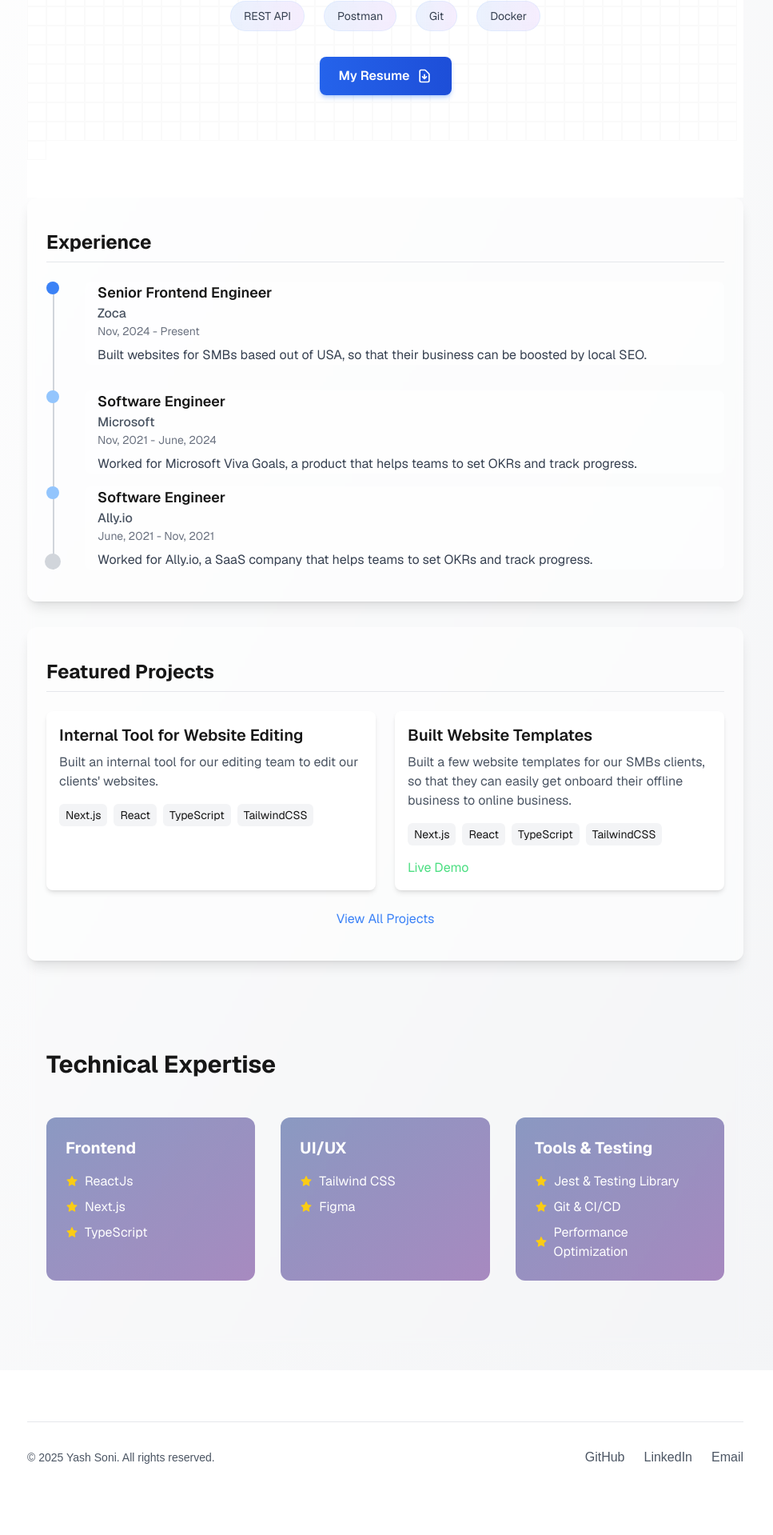
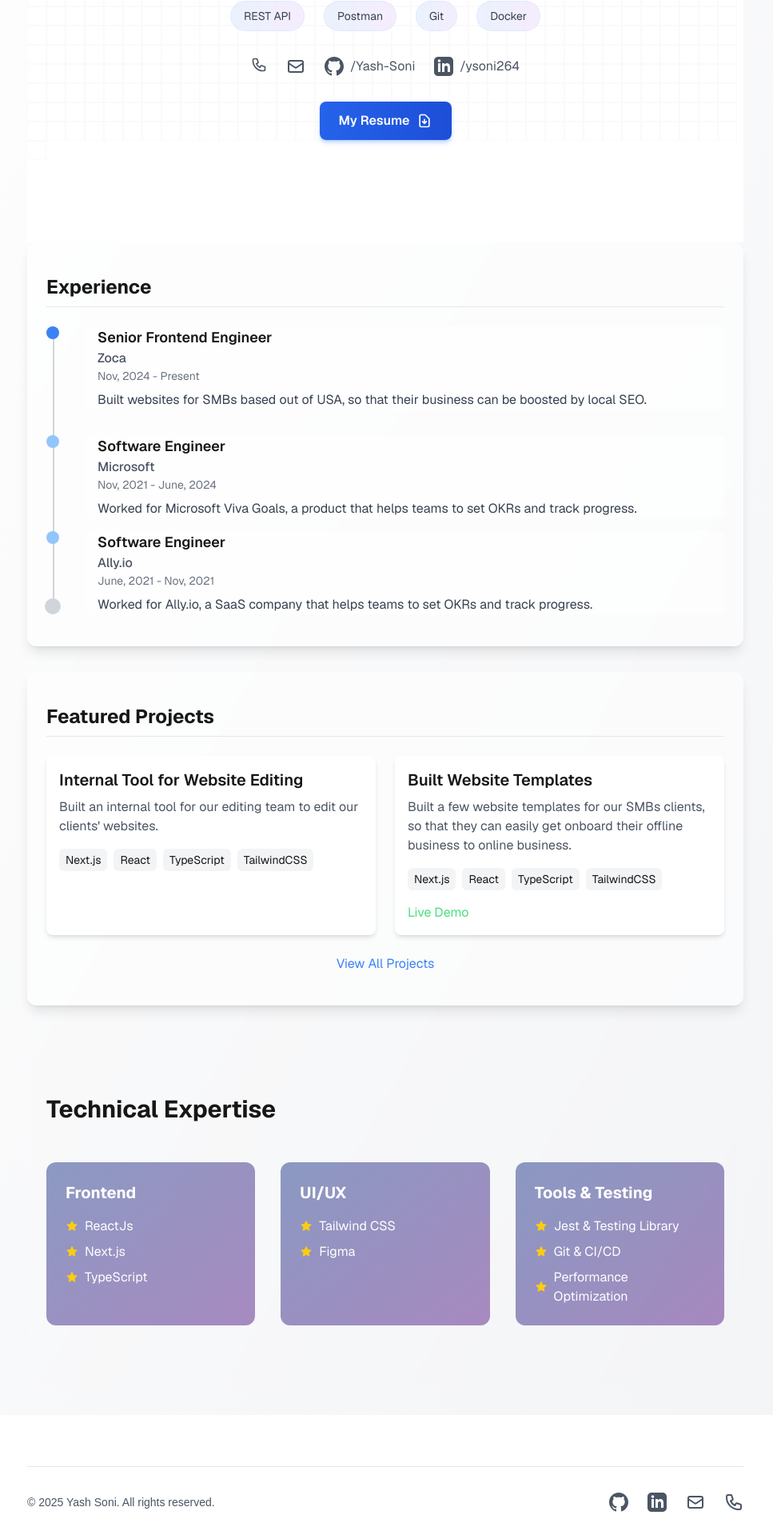
Before and after one commit to Yash-Soni/my-portfolio, a Next.js app: page / in a window 1280 px wide. Shown: the part 504-2423 px from the top of the page at 80% size, without its empty margins (158-1125 px from the left). Before the commit the page ends 2370 px from the top, so only its background shows below. Built offline with nearby package versions, Linux system fonts and the light colour scheme.

Commit message:
added contact info in the portfolio

```diff
--- a/src/app/components/Footer.tsx
+++ b/src/app/components/Footer.tsx
@@ -12,7 +12,15 @@
             rel="noopener noreferrer"
             className="text-gray-600 dark:text-gray-400 hover:text-gray-900 dark:hover:text-gray-100 transition-colors"
           >
-            GitHub
+            <svg
+              xmlns="http://www.w3.org/2000/svg"
+              className="h-6 w-6"
+              fill="currentColor"
+              viewBox="0 0 24 24"
+            >
+              <path d="M12 0c-6.626 0-12 5.373-12 12 0 5.302 3.438 9.8 8.207 11.387.599.111.793-.261.793-.577v-2.234c-3.338.726-4.033-1.416-4.033-1.416-.546-1.387-1.333-1.756-1.333-1.756-1.089-.745.083-.729.083-.729 1.205.084 1.839 1.237 1.839 1.237 1.07 1.834 2.807 1.304 3.492.997.107-.775.418-1.305.762-1.604-2.665-.305-5.467-1.334-5.467-5.931 0-1.311.469-2.381 1.236-3.221-.124-.303-.535-1.524.117-3.176 0 0 1.008-.322 3.301 1.23.957-.266 1.983-.399 3.003-.404 1.02.005 2.047.138 3.006.404 2.291-1.552 3.297-1.23 3.297-1.23.653 1.653.242 2.874.118 3.176.77.84 1.235 1.911 1.235 3.221 0 4.609-2.807 5.624-5.479 5.921.43.372.823 1.102.823 2.222v3.293c0 .319.192.694.801.576 4.765-1.589 8.199-6.086 8.199-11.386 0-6.627-5.373-12-12-12z"/>
+            </svg>
+            {/* <span>/Yash-Soni</span> */}
           </a>
           <a
             href="https://linkedin.com/in/ysoni264"
@@ -20,13 +28,54 @@
             rel="noopener noreferrer"
             className="text-gray-600 dark:text-gray-400 hover:text-gray-900 dark:hover:text-gray-100 transition-colors"
           >
-            LinkedIn
+            <svg
+              xmlns="http://www.w3.org/2000/svg"
+              className="h-6 w-6"
+              fill="currentColor"
+              viewBox="0 0 24 24"
+            >
+              <path d="M19 0h-14c-2.761 0-5 2.239-5 5v14c0 2.761 2.239 5 5 5h14c2.762 0 5-2.239 5-5v-14c0-2.761-2.238-5-5-5zm-11 19h-3v-11h3v11zm-1.5-12.268c-.966 0-1.75-.79-1.75-1.764s.784-1.764 1.75-1.764 1.75.79 1.75 1.764-.783 1.764-1.75 1.764zm13.5 12.268h-3v-5.604c0-3.368-4-3.113-4 0v5.604h-3v-11h3v1.765c1.396-2.586 7-2.777 7 2.476v6.759z"/>
+            </svg>
+            {/* <span>/ysoni264</span> */}
           </a>
           <a
             href="mailto:yashjpsoni264@gmail.com"
             className="text-gray-600 dark:text-gray-400 hover:text-gray-900 dark:hover:text-gray-100 transition-colors"
+            aria-label="Email"
           >
-            Email
+            <svg
+              xmlns="http://www.w3.org/2000/svg"
+              className="h-6 w-6"
+              fill="none"
+              viewBox="0 0 24 24"
+              stroke="currentColor"
+            >
+              <path
+                strokeLinecap="round"
+                strokeLinejoin="round"
+                strokeWidth={2}
+                d="M3 8l7.89 5.26a2 2 0 002.22 0L21 8M5 19h14a2 2 0 002-2V7a2 2 0 00-2-2H5a2 2 0 00-2 2v10a2 2 0 002 2z"
+              />
+            </svg>
+          </a>
+          <a
+            href="tel:+919752128038"
+            className="text-gray-600 dark:text-gray-400 hover:text-gray-900 dark:hover:text-gray-100 transition-colors"
+          >
+            <svg
+              xmlns="http://www.w3.org/2000/svg"
+              className="h-6 w-6"
+              fill="none"
+              viewBox="0 0 24 24"
+              stroke="currentColor"
+            >
+              <path
+                strokeLinecap="round"
+                strokeLinejoin="round"
+                strokeWidth={2}
+                d="M3 5a2 2 0 012-2h3.28a1 1 0 01.948.684l1.498 4.493a1 1 0 01-.502 1.21l-2.257 1.13a11.042 11.042 0 005.516 5.516l1.13-2.257a1 1 0 011.21-.502l4.493 1.498a1 1 0 01.684.949V19a2 2 0 01-2 2h-1C9.716 21 3 14.284 3 6"
+              />
+            </svg>
           </a>
         </div>
       </div>
--- a/src/app/components/Header.tsx
+++ b/src/app/components/Header.tsx
@@ -143,6 +143,84 @@
           </div>
         </div>
 
+        {/* Contact section */}
+        <div className="flex justify-center space-x-6">
+          <a
+            href="tel:+919752128038"
+            className="text-gray-600 dark:text-gray-400 hover:text-gray-900 dark:hover:text-gray-100 transition-colors"
+          >
+            <svg
+              xmlns="http://www.w3.org/2000/svg"
+              className="h-5 w-5"
+              fill="none"
+              viewBox="0 0 24 24"
+              stroke="currentColor"
+            >
+              <path
+                strokeLinecap="round"
+                strokeLinejoin="round"
+                strokeWidth={2}
+                d="M3 5a2 2 0 012-2h3.28a1 1 0 01.948.684l1.498 4.493a1 1 0 01-.502 1.21l-2.257 1.13a11.042 11.042 0 005.516 5.516l1.13-2.257a1 1 0 011.21-.502l4.493 1.498a1 1 0 01.684.949V19a2 2 0 01-2 2h-1C9.716 21 3 14.284 3 6"
+              />
+            </svg>
+          </a>
+          <a
+            href="mailto:yashjpsoni264@gmail.com"
+            className="flex items-center gap-2 text-gray-600 dark:text-gray-400 hover:text-blue-600 dark:hover:text-blue-400 transition-colors"
+            aria-label="Email"
+          >
+            <svg
+              xmlns="http://www.w3.org/2000/svg"
+              className="h-6 w-6"
+              fill="none"
+              viewBox="0 0 24 24"
+              stroke="currentColor"
+            >
+              <path
+                strokeLinecap="round"
+                strokeLinejoin="round"
+                strokeWidth={2}
+                d="M3 8l7.89 5.26a2 2 0 002.22 0L21 8M5 19h14a2 2 0 002-2V7a2 2 0 00-2-2H5a2 2 0 00-2 2v10a2 2 0 002 2z"
+              />
+            </svg>
+            {/* <span>yashjpsoni264@gmail.com</span> */}
+          </a>
+          <a
+            href="https://github.com/Yash-Soni"
+            target="_blank"
+            rel="noopener noreferrer"
+            className="flex items-center gap-2 text-gray-600 dark:text-gray-400 hover:text-blue-600 dark:hover:text-blue-400 transition-colors"
+            aria-label="GitHub"
+          >
+            <svg
+              xmlns="http://www.w3.org/2000/svg"
+              className="h-6 w-6"
+              fill="currentColor"
+              viewBox="0 0 24 24"
+            >
+              <path d="M12 0c-6.626 0-12 5.373-12 12 0 5.302 3.438 9.8 8.207 11.387.599.111.793-.261.793-.577v-2.234c-3.338.726-4.033-1.416-4.033-1.416-.546-1.387-1.333-1.756-1.333-1.756-1.089-.745.083-.729.083-.729 1.205.084 1.839 1.237 1.839 1.237 1.07 1.834 2.807 1.304 3.492.997.107-.775.418-1.305.762-1.604-2.665-.305-5.467-1.334-5.467-5.931 0-1.311.469-2.381 1.236-3.221-.124-.303-.535-1.524.117-3.176 0 0 1.008-.322 3.301 1.23.957-.266 1.983-.399 3.003-.404 1.02.005 2.047.138 3.006.404 2.291-1.552 3.297-1.23 3.297-1.23.653 1.653.242 2.874.118 3.176.77.84 1.235 1.911 1.235 3.221 0 4.609-2.807 5.624-5.479 5.921.43.372.823 1.102.823 2.222v3.293c0 .319.192.694.801.576 4.765-1.589 8.199-6.086 8.199-11.386 0-6.627-5.373-12-12-12z"/>
+            </svg>
+            <span>/Yash-Soni</span>
+          </a>
+          <a
+            href="https://linkedin.com/in/ysoni264"
+            target="_blank"
+            rel="noopener noreferrer"
+            className="flex items-center gap-2 text-gray-600 dark:text-gray-400 hover:text-blue-600 dark:hover:text-blue-400 transition-colors"
+            aria-label="LinkedIn"
+          >
+            <svg
+              xmlns="http://www.w3.org/2000/svg"
+              className="h-6 w-6"
+              fill="currentColor"
+              viewBox="0 0 24 24"
+            >
+              <path d="M19 0h-14c-2.761 0-5 2.239-5 5v14c0 2.761 2.239 5 5 5h14c2.762 0 5-2.239 5-5v-14c0-2.761-2.238-5-5-5zm-11 19h-3v-11h3v11zm-1.5-12.268c-.966 0-1.75-.79-1.75-1.764s.784-1.764 1.75-1.764 1.75.79 1.75 1.764-.783 1.764-1.75 1.764zm13.5 12.268h-3v-5.604c0-3.368-4-3.113-4 0v5.604h-3v-11h3v1.765c1.396-2.586 7-2.777 7 2.476v6.759z"/>
+            </svg>
+            <span>/ysoni264</span>
+          </a>
+        </div>
+
         <ResumeButton />
       </div>
 
```
